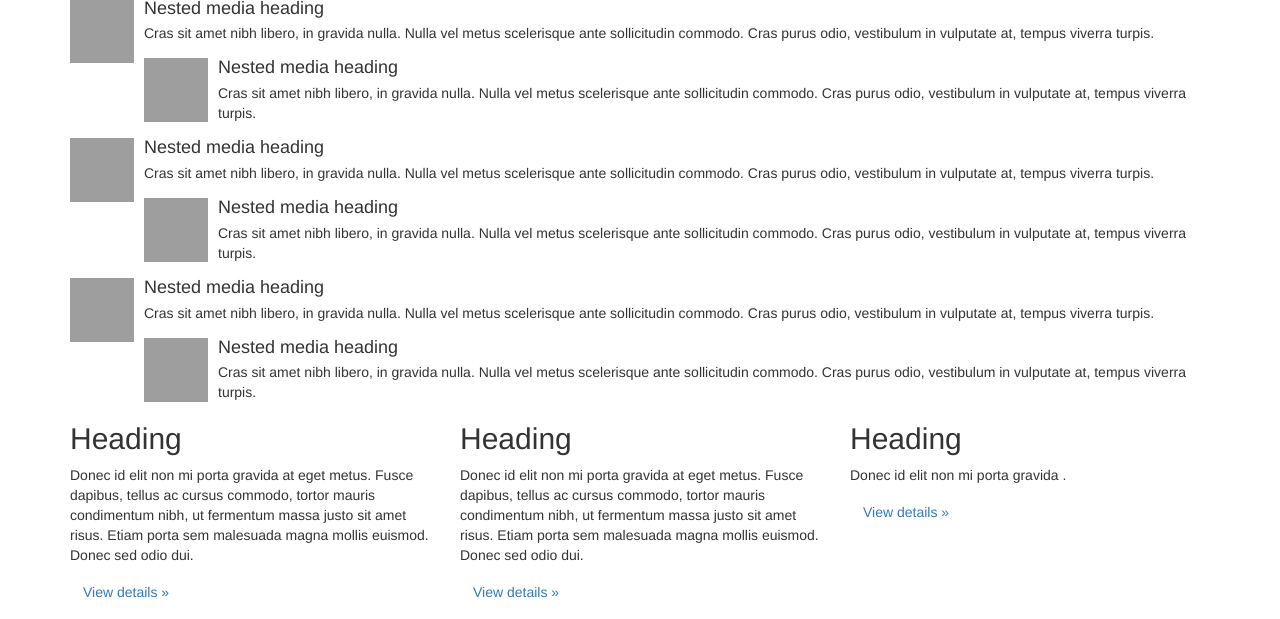
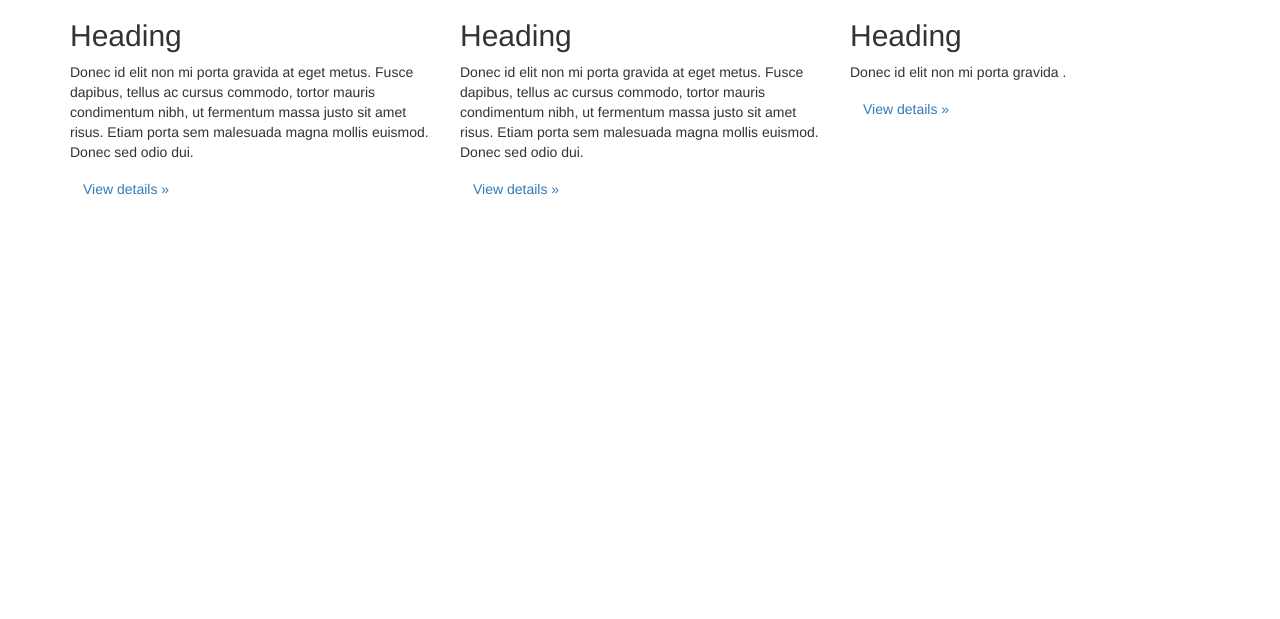
Before and after one commit to edilio/tobeawebproperty, a Django app: a page that uses haweb/apps/web/templates/base.html in a window 1280 px wide. Shown: the part 753-1372 px from the top of the page. After the commit the page ends 948 px from the top, so only its background shows below. Run offline with Django 3.2, Linux system fonts and the light colour scheme; data that the repository does not hold is empty; parts of the project's set-up code (start-up, migrations or seed data) failed here and were passed over; some libraries are stand-ins or nearby versions; grey boxes are pictures that could not be loaded.

```diff
--- a/haweb/apps/web/templates/base.html
+++ b/haweb/apps/web/templates/base.html
@@ -108,15 +108,7 @@
 	</div>
 
 
-    <div class="row clearfix">
-		<div class="col-md-12 column">
-            <div class="jumbotron">
-                {%  block display_content %}
-                    {{ content_obj.content | safe }}
-                {% endblock %}
-            </div>
-		</div>
-	</div>
+
 
 	<div class="row clearfix">
 		<div class="col-md-12 column">
@@ -165,58 +157,17 @@
 					</div>
 				</div> <a class="left carousel-control" href="#carousel-322875" data-slide="prev"><span class="glyphicon glyphicon-chevron-left"></span></a> <a class="right carousel-control" href="#carousel-322875" data-slide="next"><span class="glyphicon glyphicon-chevron-right"></span></a>
 			</div>
-			<div class="row clearfix">
-				<div class="col-md-12 column">
-					<div class="media">
-						 <a href="#" class="pull-left"><img src="http://lorempixel.com/64/64/" class="media-object" alt=""></a>
-						<div class="media-body">
-							<h4 class="media-heading">
-								Nested media heading
-							</h4> Cras sit amet nibh libero, in gravida nulla. Nulla vel metus scelerisque ante sollicitudin commodo. Cras purus odio, vestibulum in vulputate at, tempus viverra turpis.
-							<div class="media">
-								 <a href="#" class="pull-left"><img src="http://lorempixel.com/64/64/" class="media-object" alt=""></a>
-								<div class="media-body">
-									<h4 class="media-heading">
-										Nested media heading
-									</h4> Cras sit amet nibh libero, in gravida nulla. Nulla vel metus scelerisque ante sollicitudin commodo. Cras purus odio, vestibulum in vulputate at, tempus viverra turpis.
-								</div>
-							</div>
-						</div>
-					</div>
-					<div class="media">
-						 <a href="#" class="pull-left"><img src="http://lorempixel.com/64/64/" class="media-object" alt=""></a>
-						<div class="media-body">
-							<h4 class="media-heading">
-								Nested media heading
-							</h4> Cras sit amet nibh libero, in gravida nulla. Nulla vel metus scelerisque ante sollicitudin commodo. Cras purus odio, vestibulum in vulputate at, tempus viverra turpis.
-							<div class="media">
-								 <a href="#" class="pull-left"><img src="http://lorempixel.com/64/64/" class="media-object" alt=""></a>
-								<div class="media-body">
-									<h4 class="media-heading">
-										Nested media heading
-									</h4> Cras sit amet nibh libero, in gravida nulla. Nulla vel metus scelerisque ante sollicitudin commodo. Cras purus odio, vestibulum in vulputate at, tempus viverra turpis.
-								</div>
-							</div>
-						</div>
-					</div>
-					<div class="media">
-						 <a href="#" class="pull-left"><img src="http://lorempixel.com/64/64/" class="media-object" alt=""></a>
-						<div class="media-body">
-							<h4 class="media-heading">
-								Nested media heading
-							</h4> Cras sit amet nibh libero, in gravida nulla. Nulla vel metus scelerisque ante sollicitudin commodo. Cras purus odio, vestibulum in vulputate at, tempus viverra turpis.
-							<div class="media">
-								 <a href="#" class="pull-left"><img src="http://lorempixel.com/64/64/" class="media-object" alt=""></a>
-								<div class="media-body">
-									<h4 class="media-heading">
-										Nested media heading
-									</h4> Cras sit amet nibh libero, in gravida nulla. Nulla vel metus scelerisque ante sollicitudin commodo. Cras purus odio, vestibulum in vulputate at, tempus viverra turpis.
-								</div>
-							</div>
-						</div>
-					</div>
-				</div>
-			</div>
+
+		</div>
+	</div>
+
+    <div class="row clearfix">
+		<div class="col-md-12 column">
+            <div class="jumbotron">
+                {%  block display_content %}
+                    {{ content_obj.content | safe }}
+                {% endblock %}
+            </div>
 		</div>
 	</div>
 
```
